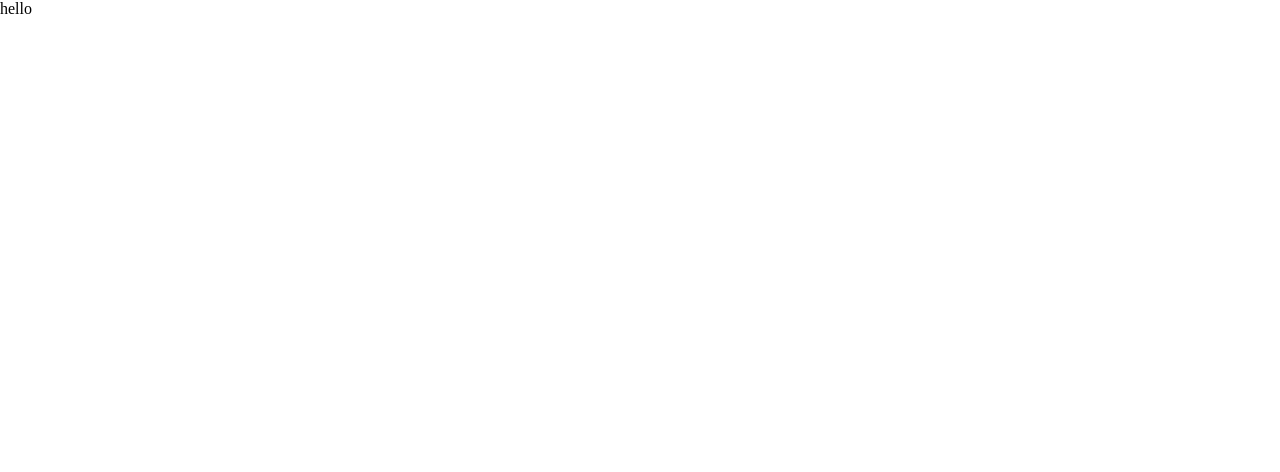
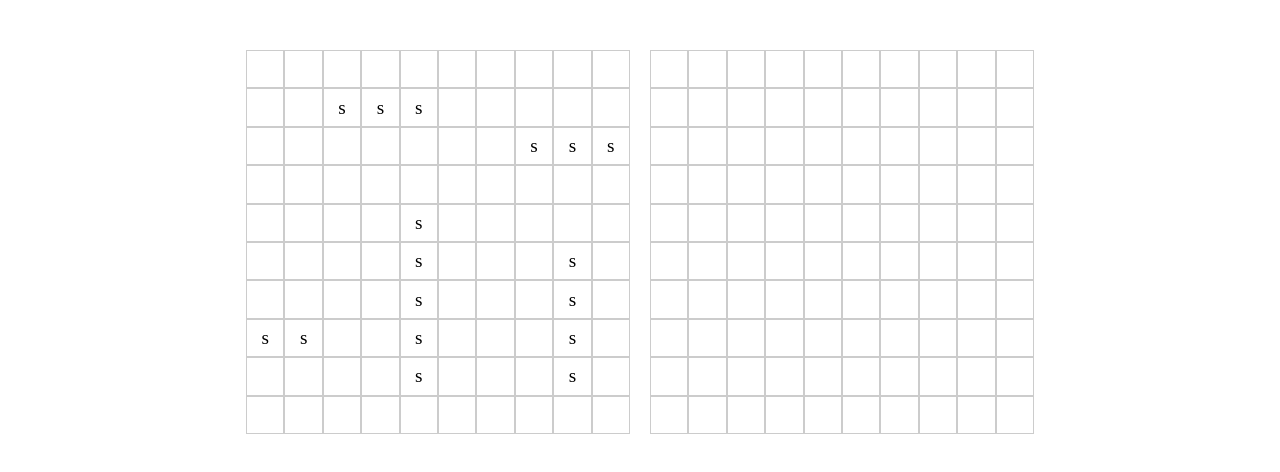
Before and after one commit to ShreyasKR8/battleship, a website built with webpack: page src/index.html in a window 1280 px wide. Built offline with nearby package versions, Linux system fonts and the light colour scheme.

Commit message:
add displaying player grid to Webpage

```diff
--- a/src/index.html
+++ b/src/index.html
@@ -6,6 +6,9 @@
     <title>Battleship</title>
 </head>
 <body>
-    <p>hello</p>
+    <div class="gameboards">
+        <div class='human-gameboard player-grid'></div>
+        <div class='computer-gameboard player-grid'></div>
+    </div>
 </body>
 </html>
--- a/src/index.js
+++ b/src/index.js
@@ -1 +1,24 @@
 import './style.css';
+import Player from './modules/player.js';
+import Ship from './modules/ship.js';
+import { Gameboard, Orientation } from './modules/gameboard.js';
+import display from './modules/display.js';
+
+const humanPlayer = new Player('human');
+const computerPlayer = new Player('computer');
+
+const playerGameboard = humanPlayer.gameboard;
+const computerGameboard = computerPlayer.gameboard;
+
+display.createGrid(playerGameboard.gameboard[0].length, 'human');
+display.createGrid(computerGameboard.gameboard[0].length, 'computer');
+
+playerGameboard.placeShip(new Ship(2), [7, 0], Orientation.HORIZONTAL);
+playerGameboard.placeShip(new Ship(3), [1, 2], Orientation.HORIZONTAL);
+playerGameboard.placeShip(new Ship(3), [2, 7], Orientation.HORIZONTAL);
+playerGameboard.placeShip(new Ship(4), [5, 8], Orientation.VERTICAL);
+playerGameboard.placeShip(new Ship(5), [4, 4], Orientation.VERTICAL);
+
+const shipPositions = playerGameboard.getShipPositions();
+
+display.placeShips(shipPositions);
--- /dev/null
+++ b/src/modules/display.js
@@ -0,0 +1,28 @@
+function createGrid(size, gridOwner) {
+    const grid =
+        gridOwner == 'human'
+            ? document.querySelector('.human-gameboard')
+            : document.querySelector('.computer-gameboard');
+    for (let row = 0; row < size; row++) {
+        for (let col = 0; col < size; col++) {
+            const gridCell = document.createElement('div');
+            gridCell.classList.add(`cell`);
+            // gridCell.classList.add(`cell-[${row}][${col}]`);
+            gridCell.setAttribute('data-row', row);
+            gridCell.setAttribute('data-col', col);
+            grid.appendChild(gridCell);
+        }
+    }
+}
+
+function placeShips(shipPositions) {
+    shipPositions.forEach(position => {
+        const [row, col] = position.split(',');
+        document.querySelector(`.cell[data-row="${row}"][data-col="${col}"]`).textContent = 's';
+    })
+}
+
+export default {
+    createGrid,
+    placeShips,
+};
--- a/src/modules/gameboard.js
+++ b/src/modules/gameboard.js
@@ -17,6 +17,7 @@ class Gameboard {
         [1, 1],
     ];
     #reservedPositions = new Set();
+    #shipPositions = new Set();
     constructor() {
         this.gameboard = new Array(this.#ROW_SIZE)
             .fill(null)
@@ -46,7 +47,10 @@ class Gameboard {
     }
 
     isValidPosition(ship, position, orientation) {
-        if (this.#reservedPositions.has(position.toString())) {
+        if (
+            this.#reservedPositions.has(position.toString()) ||
+            this.#shipPositions.has(position.toString())
+        ) {
             return false;
         }
 
@@ -79,7 +83,7 @@ class Gameboard {
         if (orientation == Orientation.HORIZONTAL) {
             for (let i = 0; i < shipLength; i++) {
                 this.gameboard[rowNumber][colNumber] = ship;
-                this.#reservedPositions.add([rowNumber, colNumber].toString());
+                this.#shipPositions.add([rowNumber, colNumber].toString());
                 let adjacentCells = this.getAdjacentCells([
                     rowNumber,
                     colNumber,
@@ -93,7 +97,7 @@ class Gameboard {
         } else if (orientation == Orientation.VERTICAL) {
             for (let i = 0; i < shipLength; i++) {
                 this.gameboard[rowNumber][colNumber] = ship;
-                this.#reservedPositions.add([rowNumber, colNumber].toString());
+                this.#shipPositions.add([rowNumber, colNumber].toString());
                 let adjacentCells = this.getAdjacentCells([
                     rowNumber,
                     colNumber,
@@ -131,6 +135,10 @@ class Gameboard {
     areAllShipsSunk() {
         return this.ships.every(ship => ship.isSunkStatus);
     }
+
+    getShipPositions() {
+        return this.#shipPositions;
+    }
 }
 
 export { Gameboard, Orientation };
--- a/src/modules/player.js
+++ b/src/modules/player.js
@@ -1,9 +1,10 @@
+import { Gameboard } from './gameboard.js'
+
 class Player {
-    constructor(type, gameboard) {
+    constructor(type) {
         this.type = type;
-        this.gameboard = gameboard;
+        this.gameboard = new Gameboard();
     }
-
 }
 
 export default Player;
--- a/src/style.css
+++ b/src/style.css
@@ -3,3 +3,31 @@
     margin: 0;
     box-sizing: border-box;
 }
+
+.gameboards {
+    display: flex;
+    flex-direction: row;
+    gap: 20px;
+    width: fit-content;
+    margin: 50px auto;
+}
+
+.player-grid {
+    display: grid;
+    grid-template-columns: repeat(10, 1fr);
+    grid-template-rows: repeat(10, 1fr);
+}
+
+.cell {
+    border: 1px solid #ccc;
+    display: flex;
+    align-items: center;
+    justify-content: center;
+    font-size: 1.2rem;
+    width: 2em;
+    height: 2em;
+}
+
+.cell:hover {
+    background-color: #ccc;
+}
```
